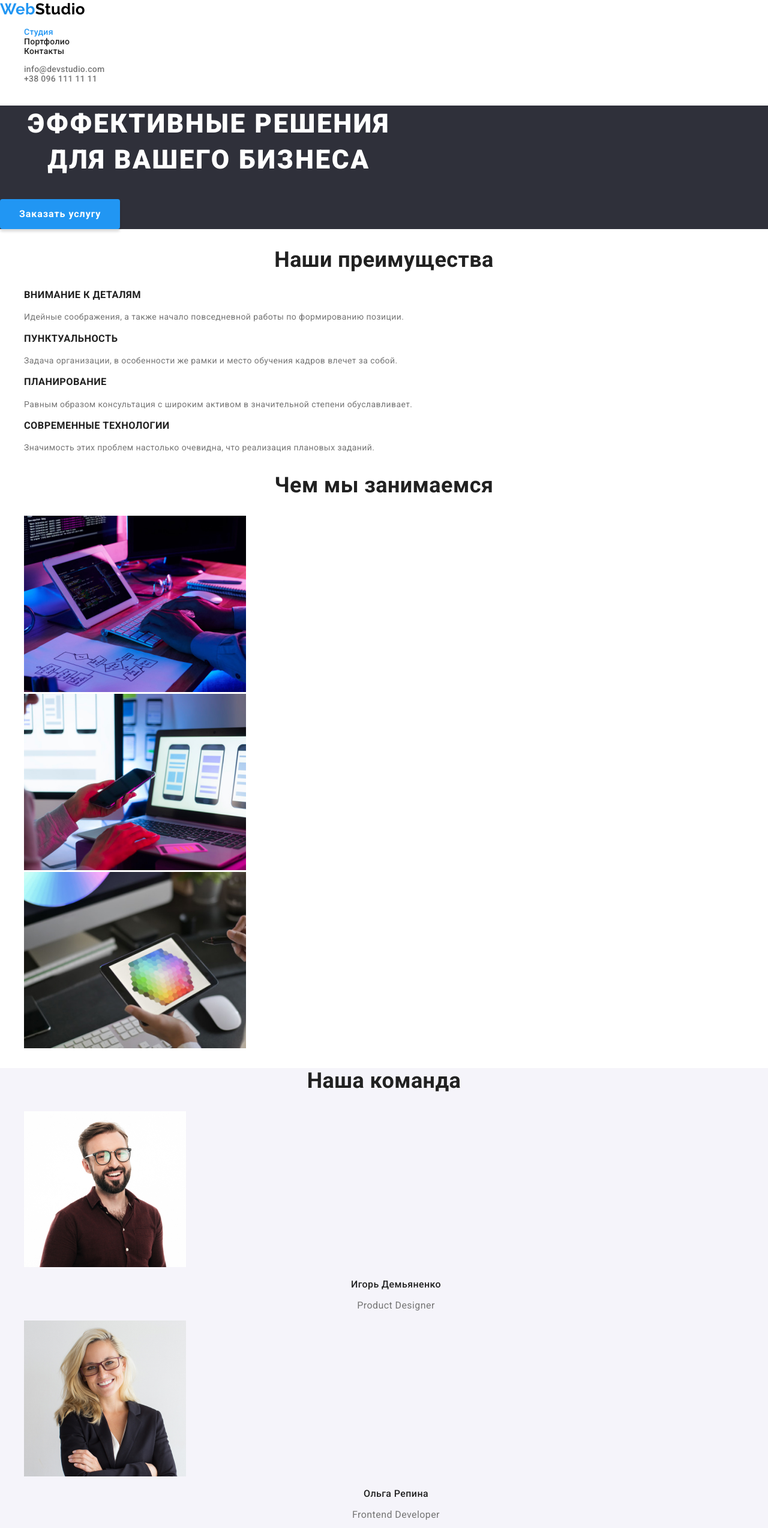
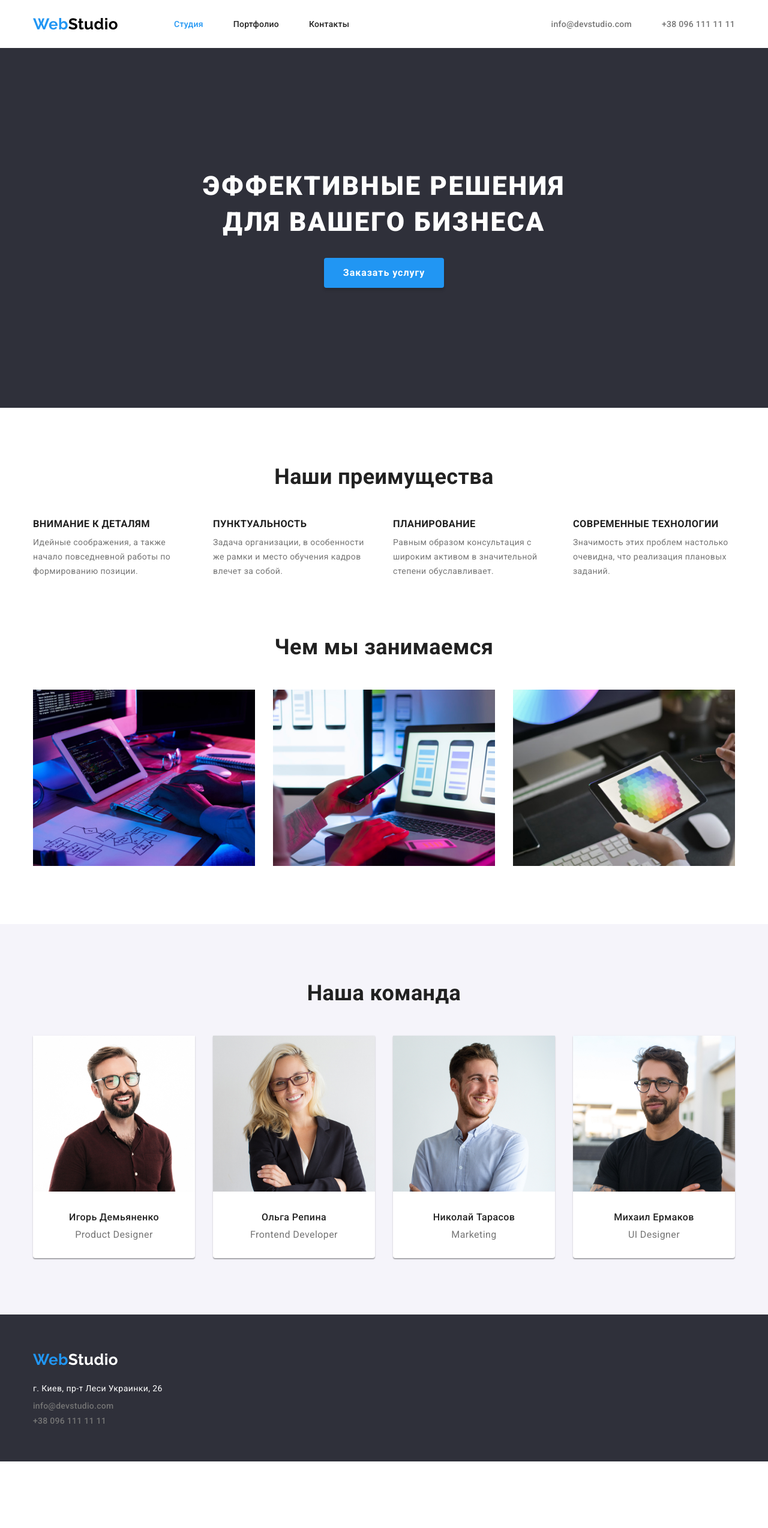
Before and after one commit to nazardonets/03, a plain HTML site: page index.html in a window 1280 px wide. Shown: the top 2548 px of the page at 60% size. After the commit the page ends 2437 px from the top, so only its background shows below. Drawn offline with nearby package versions, Linux system fonts and the light colour scheme.

Commit message:
added flexbox model, styles for blocks on index and portfolio pages. Used fixed width model, as per requirements to the homework

```diff
--- a/css/style.css
+++ b/css/style.css
@@ -26,6 +26,10 @@
 
 /* COMMON STYLES */
 
+.container {
+	/* outline: 1px solid tomato; */
+}
+
 body {
 	font-family: "Roboto", sans-serif;
 	font-style: normal;
@@ -44,10 +48,18 @@ address {
 
 ul {
 	list-style: none;
+	margin: 0;
+	padding: 0;
 }
 
 a {
 	text-decoration: none;
+}
+
+.container {
+	width: 1200px;
+	padding: 0 15px;
+	margin: 0 auto;
 }
 
 .logo {
@@ -55,12 +67,21 @@ a {
 	font-weight: 700;
 	font-size: 26px;
 	line-height: 31px;
+	margin-right: 93px;
 }
 
 /* .nav {
 } */
 
-/* .nav-list {
+.header,
+.nav,
+.nav-list,
+.header-contacts__list {
+	display: flex;
+	align-items: center;
+}
+
+/* .header-contacts__list {
 } */
 
 .nav-item,
@@ -70,19 +91,26 @@ a {
 	letter-spacing: 0.02em;
 }
 
-.nav-link {
+.nav-list > .nav-item:not(:last-child),
+.header-contacts__list > .contacts-item:not(:last-child) {
+	margin-right: 50px;
+}
+
+.header-contacts__list {
+	margin-left: auto;
+}
+
+.nav-link,
+.contacts-link {
+	display: block;
+	padding-top: 32px;
+	padding-bottom: 32px;
 	color: var(--darktext);
 }
 
 .nav-link__current {
 	color: var(--brandblue);
 }
-
-/* .header-contacts__list {
-} */
-
-/* .contacts-item {
-} */
 
 .contacts-link {
 	color: var(--lighttext);
@@ -95,17 +123,28 @@ a {
 	color: var(--brandblue);
 }
 
+.hero {
+	padding-top: 200px;
+	padding-bottom: 200px;
+	text-align: center;
+}
+
 .hero,
 .footer {
 	background-color: var(--bgdark);
 }
 
+.hero,
+.pros-section {
+	margin-bottom: 94px;
+}
+
 .hero-section__heading {
 	width: 696px;
+	margin: 0 auto 30px;
 	font-weight: 900;
 	font-size: 44px;
 	line-height: 60px;
-	text-align: center;
 	letter-spacing: 0.06em;
 	text-transform: uppercase;
 	color: var(--white);
@@ -124,20 +163,27 @@ a {
 	color: var(--white);
 }
 
-/* .pros-list {
-} */
+.pros-list {
+	display: flex;
+	justify-content: space-between;
+}
 
-/* .pros-item {
-} */
+.pros-item {
+	width: 270px;
+}
 
 .pros-item__heading {
-	font-weight: bold;
+	margin-top: 0;
+	margin-bottom: 10px;
+	font-weight: 700;
 	line-height: 16px;
 	text-transform: uppercase;
 	color: var(--darktext);
 }
 
 .pros-item__description {
+	margin-top: 0;
+	margin-bottom: 0;
 	line-height: 24px;
 	color: var(--lighttext);
 }
@@ -146,28 +192,51 @@ a {
 .occupation-section__heading,
 .team-section__heading,
 .portfolio-section__heading {
-	font-weight: bold;
+	margin-top: 0;
+	margin-bottom: 50px;
+	font-weight: 700;
 	font-size: 36px;
 	line-height: 42px;
 	text-align: center;
 	color: var(--darktext);
 }
 
-/* .occupation-list {
-} */
+.occupation-section {
+	margin-bottom: 94px;
+}
 
-/* .occupation-item {
-} */
+.occupation-list {
+	display: flex;
+	justify-content: space-between;
+}
+
+.occupation-item {
+	width: 370px;
+}
 
 .bgcolor-light {
 	background-color: var(--bglight);
 }
 
-/* .team-list {
-} */
+.team-list {
+	display: flex;
+	justify-content: space-between;
+}
 
-/* .team-item {
-} */
+.team-item {
+	width: 270px;
+	padding-bottom: 30px;
+	background: #ffffff;
+	box-shadow: 0px 1px 3px rgba(0, 0, 0, 0.12), 0px 1px 1px rgba(0, 0, 0, 0.14),
+		0px 2px 1px rgba(0, 0, 0, 0.2);
+	border-radius: 0px 0px 4px 4px;
+}
+
+.team-section {
+	padding-top: 94px;
+	padding-bottom: 94px;
+	background-color: var(--bglight);
+}
 
 .team-item__heading,
 .team-item__description {
@@ -176,22 +245,57 @@ a {
 	text-align: center;
 }
 
+.team-item__thumbnail {
+	margin-bottom: 30px;
+}
+
 .team-item__heading {
 	font-weight: 500;
+	margin-top: 0;
+	margin-bottom: 10px;
 }
 
 .team-item__description {
 	color: var(--lighttext);
+	margin-top: 0;
+	margin-bottom: 0;
 }
 
-/* .footer-contacts__list {
-} */
+.footer {
+	padding-top: 60px;
+	padding-bottom: 60px;
+}
 
-/* .fiters-list {
-} */
+.footer .logo {
+	display: inline-block;
+	margin-bottom: 20px;
+}
 
-/* .filter-item {
-} */
+.footer address,
+.footer-contacts__list .contacts-item.contacts-item:not(:last-child) {
+	margin-bottom: 9px;
+}
+
+.footer-contacts__list .contacts-link {
+	display: inline-block;
+	padding-top: 0;
+	padding-bottom: 0;
+}
+
+.portfolio-section {
+	padding-top: 94px;
+	padding-bottom: 94px;
+}
+
+.filters-list {
+	display: flex;
+	justify-content: center;
+	margin-bottom: 50px;
+}
+
+.filter-item:not(:last-child) {
+	margin-right: 8px;
+}
 
 .filter-btn {
 	display: inline-block;
@@ -212,22 +316,55 @@ a {
 	box-shadow: var(--btn-shadow);
 }
 
-/* .portfolio-list {
-} */
+.portfolio-list {
+	display: flex;
+	flex-wrap: wrap;
+}
 
-/* .portfolio-item {
-} */
+.portfolio-item {
+	width: 370px;
+	background: #ffffff;
+	border: 1px solid #eeeeee;
+	box-sizing: border-box;
+	margin-bottom: 30px;
+}
+
+.portfolio-item a {
+	display: inline-block;
+}
+
+.portfolio-item:not(:nth-child(3n)) {
+	margin-right: 30px;
+}
+
+.portfolio-item:nth-last-child(-n + 3) {
+	margin-bottom: 0;
+}
+
+.portfolio-item img {
+	display: block;
+	margin-bottom: 20px;
+}
+
+.portfolio-item__heading,
+.portfolio-item__description {
+	margin-top: 0;
+	margin-left: 20px;
+}
 
 .portfolio-item__heading {
-	font-weight: bold;
+	font-weight: 700;
 	font-size: 18px;
 	line-height: 36px;
 	letter-spacing: 0.06em;
 	color: var(--darktext);
+	margin-bottom: 4px;
 }
 
 .portfolio-item__description {
+	margin-bottom: 0;
 	font-size: 16px;
 	line-height: 30px;
 	color: var(--lighttext);
+	margin-bottom: 20px;
 }
--- a/index.html
+++ b/index.html
@@ -18,14 +18,13 @@
 
         <!-- Header block -->
         <header>
-            <!-- container here -->
+            <div class="header container">
                 <nav class="nav">
                     <a class="logo" href="./index.html">
                         <span class="color-blue">Web</span><span class="color-black">Studio</span>
                     </a>
-
                     <ul class="nav-list">
-                    <li class="nav-item"><a class="nav-link__current" href="./index.html">Студия</a></li>
+                        <li class="nav-item"><a class="nav-link nav-link__current" href="./index.html">Студия</a></li>
                         <li class="nav-item"><a class="nav-link" href="./portfolio.html">Портфолио</a></li>
                         <li class="nav-item"><a class="nav-link" href="">Контакты</a></li>
                     </ul>
@@ -34,7 +33,7 @@
                     <li class="contacts-item"><a class="contacts-link" href="mailto:info@devstudio.com">info@devstudio.com</a></li>
                     <li class="contacts-item"><a class="contacts-link" href="tel:+380961111111">+38 096 111 11 11</a></li>
                 </ul>
-
+            </div>
         </header>
 
         <!-- Main content -->
@@ -44,8 +43,8 @@
                     <a class="hero-btn" href="">Заказать услугу</a>
             </section>
 
-            <section>
-                <!-- container here -->
+            <section class="pros-section">
+                <div class="container">
                     <h2 class="pros-section__heading">Наши преимущества</h2>
                     <ul class="pros-list">
                         <li class="pros-item">
@@ -65,11 +64,11 @@
                             <p class="pros-item__description">Значимость этих проблем настолько очевидна, что реализация плановых заданий.</p>
                         </li>
                     </ul>
-
+                </div>
             </section>
 
-            <section>
-                <!-- container here -->
+            <section class="occupation-section">
+                <div class="container">
                     <h2 class="occupation-section__heading">Чем мы занимаемся</h2>
                     <ul class="occupation-list">
                         <li class="occupation-item"><img src="./img/main_1.jpg" alt="Работа за ноутбуком" width="370" height="294"></li>
@@ -77,40 +76,41 @@
                         </li>
                         <li class="occupation-item"><img src="./img/main_3.jpg" alt="Разглядывание цветовой палитры на планшене" width="370" height="294"></li>
                     </ul>
-
+                </div>
             </section>
 
-            <section class="bgcolor-light">
-                <!-- container here -->
+            <section class="team-section">
+                <div class="container">
                     <h2 class="team-section__heading">Наша команда</h2>
                     <ul class="team-list">
                         <li class="team-item">
-                        <img src="./img/team_1.jpg" alt="Игорь Демьяненко" width="270" height="260">
+                            <img class="team-item__thumbnail" src="./img/team_1.jpg" alt="Игорь Демьяненко" width="270" height="260">
                             <h3 class="team-item__heading">Игорь Демьяненко</h3>
                             <p class="team-item__description">Product Designer</p>
                         </li>
                         <li class="team-item">
-                        <img src="./img/team_2.jpg" alt="Ольга Репина" width="270" height="260">
+                            <img class="team-item__thumbnail" src="./img/team_2.jpg" alt="Ольга Репина" width="270" height="260">
                             <h3 class="team-item__heading">Ольга Репина</h3>
                             <p class="team-item__description">Frontend Developer</p>
                         </li>
                         <li class="team-item">
-                        <img src="./img/team_3.jpg" alt="Николай Тарасов" width="270" height="260">
+                            <img class="team-item__thumbnail" src="./img/team_3.jpg" alt="Николай Тарасов" width="270" height="260">
                             <h3 class="team-item__heading">Николай Тарасов</h3>
                             <p class="team-item__description">Marketing</p>
                         </li>
                         <li class="team-item">
-                        <img src="./img/team_4.jpg" alt="Михаил Ермаков" width="270" height="260">
+                            <img class="team-item__thumbnail" src="./img/team_4.jpg" alt="Михаил Ермаков" width="270" height="260">
                             <h3 class="team-item__heading">Михаил Ермаков</h3>
                             <p class="team-item__description">UI Designer</p>
                         </li>
                     </ul>
+                </div>
             </section>
         </main>
 
         <!-- Footer block -->
         <footer class="footer">
-            <!-- container here -->
+            <div class="container">
                 <a class="logo" href="./index.html" title="logo">
                     <span class="color-blue">Web</span><span class="color-white">Studio</span>
                 </a>
@@ -119,7 +119,7 @@
                     <li class="contacts-item"><a class="contacts-link" href="mailto:info@devstudio.com">info@devstudio.com</a></li>
                     <li class="contacts-item"><a class="contacts-link" href="tel:+380961111111">+38 096 111 11 11</a></li>
                 </ul>
-
+            </div>
         </footer>
     </body>
 </html>
```
Also changed, not shown: portfolio.html (+8 -8 lines). Lines whose indentation alone changed are shown as unchanged.
